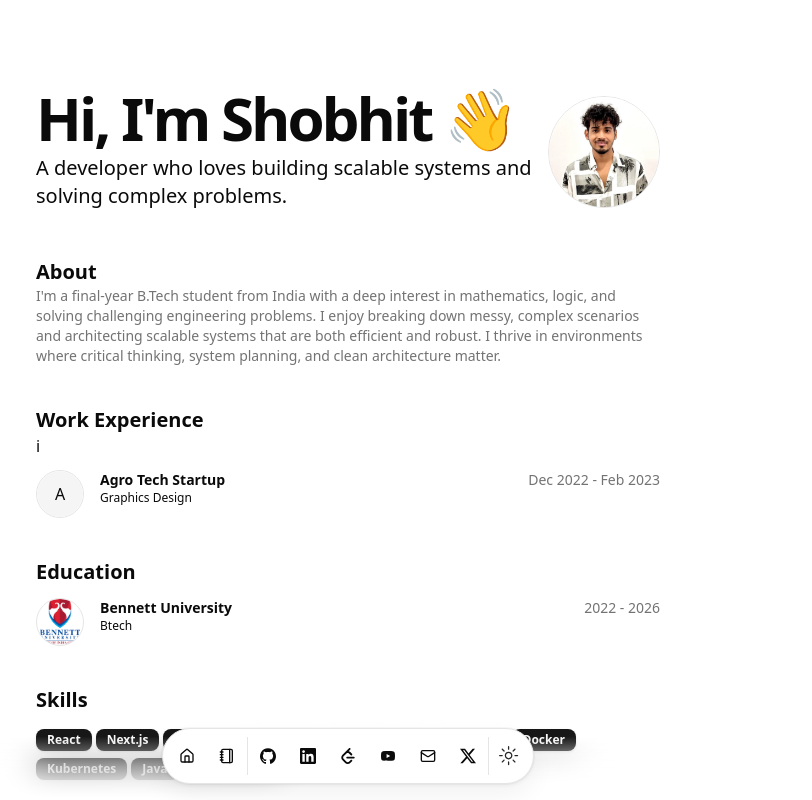
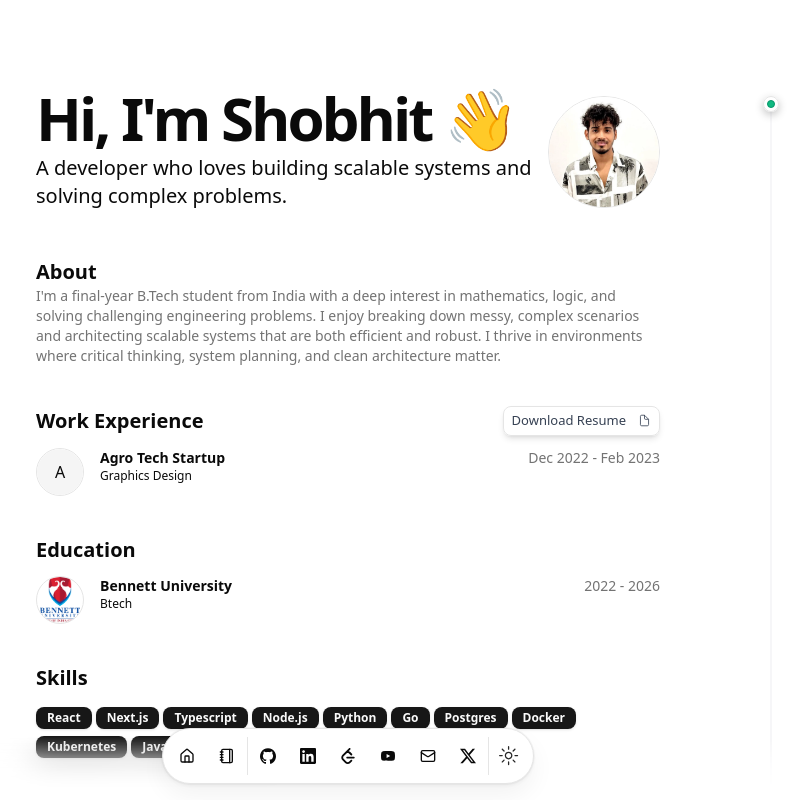
Before and after one commit to Shobhit150/portfolio, a Next.js app: page / in a window 1280 px wide. Shown: the top 800 px of the page, without its empty margins (292-1104 px from the left). Built offline with nearby package versions, Linux system fonts and the light colour scheme.

Commit message:
fix: upload resume

```diff
--- a/app/page.tsx
+++ b/app/page.tsx
@@ -8,12 +8,16 @@ import { Badge } from "@/components/ui/badge";
 import { DATA } from "@/data/resume";
 import Link from "next/link";
 import Markdown from "react-markdown";
-
+import { IoDocumentOutline } from "react-icons/io5";
+import { TracingBeam } from "@/components/magicui/tracing-beam";
 const BLUR_FADE_DELAY = 0.04;
 
 export default function Page() {
   return (
+    <TracingBeam className=" ">
+
       <main className="flex flex-col min-h-[100dvh] space-y-10">
+
         <section id="hero">
           <div className="mx-auto w-full max-w-2xl space-y-8">
             <div className="gap-2 flex justify-between">
@@ -52,11 +56,20 @@ export default function Page() {
         </section>
         <section id="work">
           <div className="flex min-h-0 flex-col gap-y-3">
-          <BlurFade delay={BLUR_FADE_DELAY * 5}>
-            <h2 className="text-xl font-bold">Work Experience</h2>
-            <button>
-              i
+            <BlurFade className="flex flex-row justify-between items-center " delay={BLUR_FADE_DELAY * 5}>
+              <h2 className="text-xl font-bold ">Work Experience</h2>
+              <a href="/Shobhit_resume.pdf"
+                download
+                target="_blank"
+                rel="noopener noreferrer"
+                className="inline-block"
+              >
+                <button className=" border flex flex-row text-[13px] text-gray-700 cursor-pointer hover:bg-gray-50 shadow-md justify-between px-2 py-1 items-center gap-3 rounded-md">
+                Download Resume
+                <IoDocumentOutline />
               </button>
+              </a>
+
             </BlurFade>
             {DATA.work.map((work, id) => (
               <BlurFade
@@ -225,5 +238,6 @@ export default function Page() {
           </div>
         </section>
       </main>
+    </TracingBeam>
   );
 }
--- /dev/null
+++ b/components/magicui/tracing-beam.tsx
@@ -0,0 +1,126 @@
+"use client";
+import React, { useEffect, useRef, useState } from "react";
+import {
+  motion,
+  useTransform,
+  useScroll,
+  useVelocity,
+  useSpring,
+} from "motion/react";
+import { cn } from "@/lib/utils";
+
+export const TracingBeam = ({
+  children,
+  className,
+}: {
+  children: React.ReactNode;
+  className?: string;
+}) => {
+  const ref = useRef<HTMLDivElement>(null);
+  const { scrollYProgress } = useScroll({
+    target: ref,
+    offset: ["start start", "end start"],
+  });
+
+  const contentRef = useRef<HTMLDivElement>(null);
+  const [svgHeight, setSvgHeight] = useState(0);
+
+  useEffect(() => {
+    if (contentRef.current) {
+      setSvgHeight(contentRef.current.offsetHeight);
+    }
+  }, []);
+
+  const y1 = useSpring(
+    useTransform(scrollYProgress, [0, 0.8], [50, svgHeight]),
+    {
+      stiffness: 500,
+      damping: 90,
+    },
+  );
+  const y2 = useSpring(
+    useTransform(scrollYProgress, [0, 1], [50, svgHeight - 200]),
+    {
+      stiffness: 500,
+      damping: 90,
+    },
+  );
+
+  return (
+    <motion.div
+      ref={ref}
+      className={cn("relative mx-auto h-full w-full max-w-4xl", className)}
+    >
+      <div className="absolute hidden md:block md:left-[700px]">
+        <motion.div
+          transition={{
+            duration: 0.2,
+            delay: 0.5,
+          }}
+          animate={{
+            boxShadow:
+              scrollYProgress.get() > 0
+                ? "none"
+                : "rgba(0, 0, 0, 0.24) 0px 3px 8px",
+          }}
+          className="border-netural-200 ml-[27px] flex h-4 w-4 items-center justify-center rounded-full border shadow-sm"
+        >
+          <motion.div
+            transition={{
+              duration: 0.2,
+              delay: 0.5,
+            }}
+            animate={{
+              backgroundColor: scrollYProgress.get() > 0 ? "white" : "#10b981",
+              borderColor: scrollYProgress.get() > 0 ? "white" : "#059669",
+            }}
+            className="h-2 w-2 rounded-full border border-neutral-300 bg-white"
+          />
+        </motion.div>
+        <svg
+          viewBox={`0 0 20 ${svgHeight}`}
+          width="20"
+          height={svgHeight} // Set the SVG height
+          className="ml-4 block"
+          aria-hidden="true"
+        >
+          <motion.path
+            d={`M 1 0V -36 l 18 24 V ${svgHeight * 0.8} l -18 24V ${svgHeight}`}
+            fill="none"
+            stroke="#9091A0"
+            strokeOpacity="0.16"
+            transition={{
+              duration: 10,
+            }}
+          ></motion.path>
+          <motion.path
+            d={`M 1 0V -36 l 18 24 V ${svgHeight * 0.8} l -18 24V ${svgHeight}`}
+            fill="none"
+            stroke="url(#gradient)"
+            strokeWidth="1.25"
+            className="motion-reduce:hidden"
+            transition={{
+              duration: 10,
+            }}
+          ></motion.path>
+          <defs>
+            <motion.linearGradient
+              id="gradient"
+              gradientUnits="userSpaceOnUse"
+              x1="0"
+              x2="0"
+              y1={y1} // set y1 for gradient
+              y2={y2} // set y2 for gradient
+            >
+              <stop stopColor="#18CCFC" stopOpacity="0"></stop>
+              <stop stopColor="#18CCFC"></stop>
+              <stop offset="0.325" stopColor="#6344F5"></stop>
+              <stop offset="1" stopColor="#AE48FF" stopOpacity="0"></stop>
+            </motion.linearGradient>
+          </defs>
+        </svg>
+      </div>
+      <div ref={contentRef}>{children}</div>
+    </motion.div>
+  );
+};
--- a/components/navbar.tsx
+++ b/components/navbar.tsx
@@ -20,6 +20,20 @@ export default function Navbar() {
           <DockIcon key={item.label}>
             <Tooltip>
               <TooltipTrigger asChild>
+                {item.label === "Resume" ? (
+                  <a
+                    href="/Shobhit_resume.pdf" // adjust filename/path
+                    download
+                    target="_blank"
+                    rel="noopener noreferrer"
+                    className={cn(
+                      buttonVariants({ variant: "ghost", size: "icon" }),
+                      "size-12"
+                    )}
+                  >
+                    <item.icon className="size-4" />
+                  </a>
+                ) : (
                   <Link
                     href={item.href}
                     className={cn(
@@ -29,6 +43,7 @@ export default function Navbar() {
                   >
                     <item.icon className="size-4" />
                   </Link>
+                )}
               </TooltipTrigger>
               <TooltipContent>
                 <p>{item.label}</p>
@@ -36,6 +51,7 @@ export default function Navbar() {
             </Tooltip>
           </DockIcon>
         ))}
+
         <Separator orientation="vertical" className="h-full" />
         {Object.entries(DATA.contact.social)
           .filter(([_, social]) => social.navbar)
--- a/lib/utils.ts
+++ b/lib/utils.ts
@@ -4,6 +4,7 @@ import { twMerge } from "tailwind-merge"
 export function cn(...inputs: ClassValue[]) {
   return twMerge(clsx(inputs))
 }
+
 export function formatDate(date: string) {
   let currentDate = new Date().getTime();
   if (!date.includes("T")) {
--- a/package.json
+++ b/package.json
@@ -16,12 +16,13 @@
     "clsx": "^2.1.1",
     "gray-matter": "^4.0.3",
     "lucide-react": "^0.518.0",
-    "motion": "^12.18.1",
+    "motion": "^12.23.2",
     "next": "15.3.4",
     "next-themes": "^0.4.6",
     "radix-ui": "^1.4.2",
     "react": "^19.0.0",
     "react-dom": "^19.0.0",
+    "react-icons": "^5.5.0",
     "react-markdown": "^9.1.0",
     "rehype-highlight": "^7.0.2",
     "rehype-pretty-code": "^0.14.1",
```
Also changed, not shown: 2 other files (tests, documents, lock files or other folders). Lines whose indentation alone changed are shown as unchanged.
